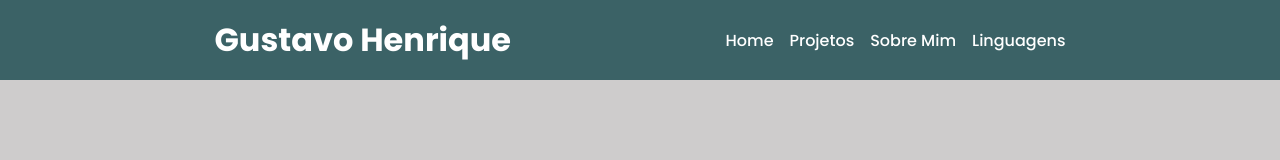
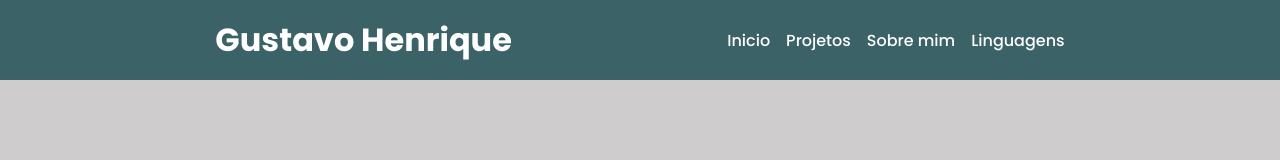
Before and after one commit to Winiast/Portofolio, a React (Create React App) app: page / in a window 1280 px wide. Shown: the top 160 px of the page. Built offline with nearby package versions, Linux system fonts and the light colour scheme.

Commit message:
Criado animacao da barra de navegação e imports por json

```diff
--- a/public/index.html
+++ b/public/index.html
@@ -16,6 +16,10 @@
       href="https://fonts.googleapis.com/css2?family=Poppins:wght@400;500;700&display=swap"
       rel="stylesheet"
     />
+    <link
+      rel="stylesheet"
+      href="https://cdnjs.cloudflare.com/ajax/libs/animate.css/4.1.1/animate.min.css"
+    />
 
     <link rel="manifest" href="%PUBLIC_URL%/manifest.json" />
     <title>React App</title>
--- a/src/App.js
+++ b/src/App.js
@@ -1,10 +1,17 @@
 import Global from "./styles/Global";
 import Header from "./components/Header";
+import head from "./core/locale/pt/header.json";
 
 const App = () => {
   return (
     <>
-      <Header></Header>
+      <Header
+        Logo={head.Logo}
+        navList1={head.navList1}
+        navList2={head.navList2}
+        navList3={head.navList3}
+        navList4={head.navList4}
+      ></Header>
 
       <Global />
     </>
--- a/src/components/Header/index.js
+++ b/src/components/Header/index.js
@@ -2,16 +2,16 @@ import React from "react";
 import * as C from "./styles";
 // import { Container } from './styles';
 
-function Header() {
+function Header(props) {
   return (
     <>
       <C.Container>
-        <C.Logo>Gustavo Henrique</C.Logo>
+        <C.Logo>{props.Logo}</C.Logo>
         <C.Navigation>
-          <C.NavItem>Home</C.NavItem>
-          <C.NavItem>Projetos</C.NavItem>
-          <C.NavItem>Sobre Mim</C.NavItem>
-          <C.NavItem>Linguagens</C.NavItem>
+          <C.NavItem>{props.navList1}</C.NavItem>
+          <C.NavItem>{props.navList2}</C.NavItem>
+          <C.NavItem>{props.navList3}</C.NavItem>
+          <C.NavItem>{props.navList4}</C.NavItem>
         </C.Navigation>
       </C.Container>
     </>
--- a/src/components/Header/styles.js
+++ b/src/components/Header/styles.js
@@ -21,12 +21,16 @@ export const Logo = styled.h2`
   font-size: 2rem;
   font-weight: bold;
   color: white;
+  animation: bounce;
+  animation-duration: 2.5s;
 `;
 
 export const Navigation = styled.nav`
   display: flex;
   flex-direction: row;
   gap: 1rem;
+  animation: bounce;
+  animation-duration: 2.5s;
 `;
 
 export const NavItem = styled.li`
--- /dev/null
+++ b/src/core/locale/pt/header.json
@@ -0,0 +1,7 @@
+{
+  "Logo": "Gustavo Henrique",
+  "navList1": "Inicio",
+  "navList2": "Projetos",
+  "navList3": "Sobre mim",
+  "navList4": "Linguagens"
+}
```
Also changed, not shown: src/core/locale/en/headerEn.json (added, +7 -0 lines), 1 other file (tests, documents, lock files or other folders).
